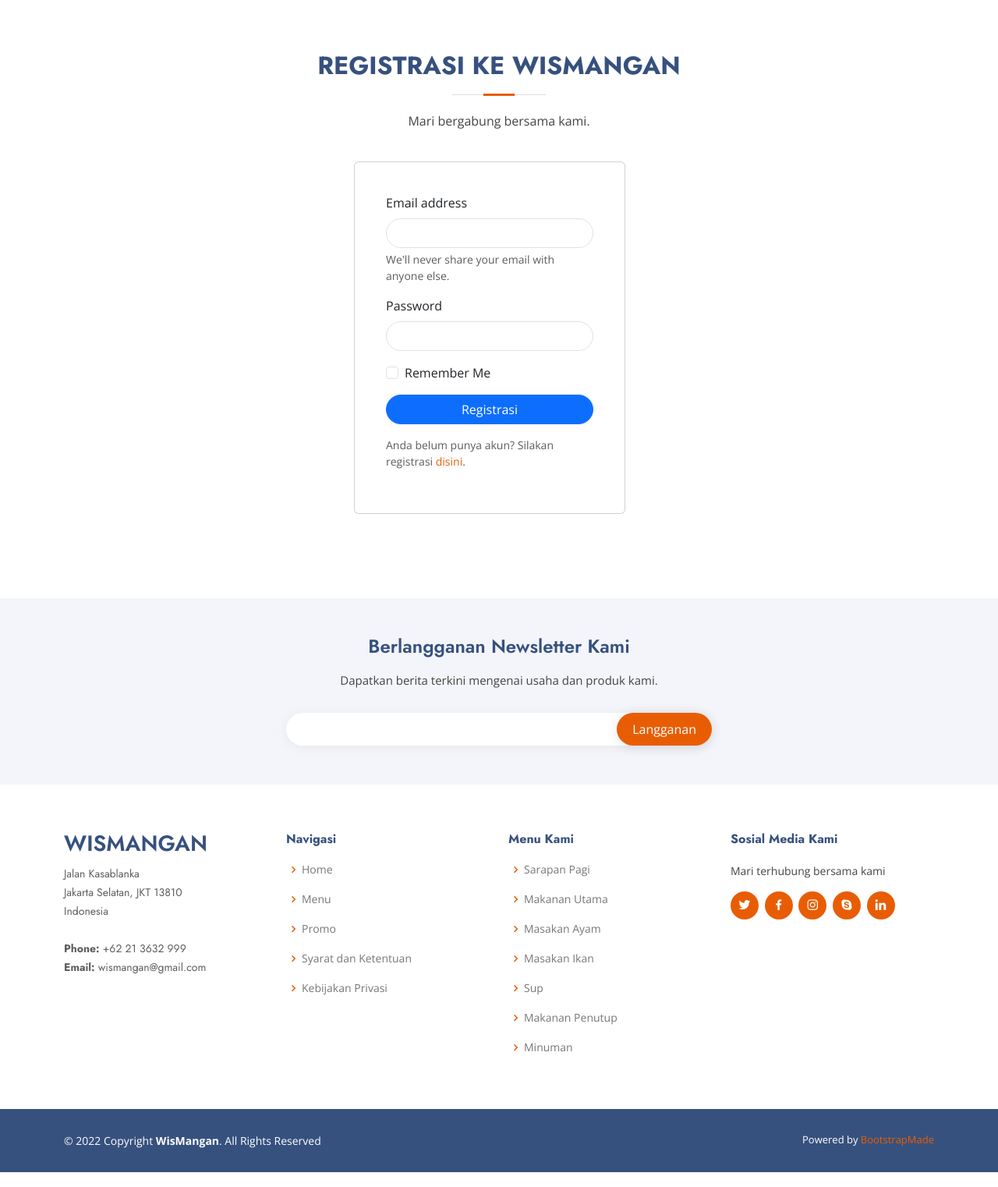
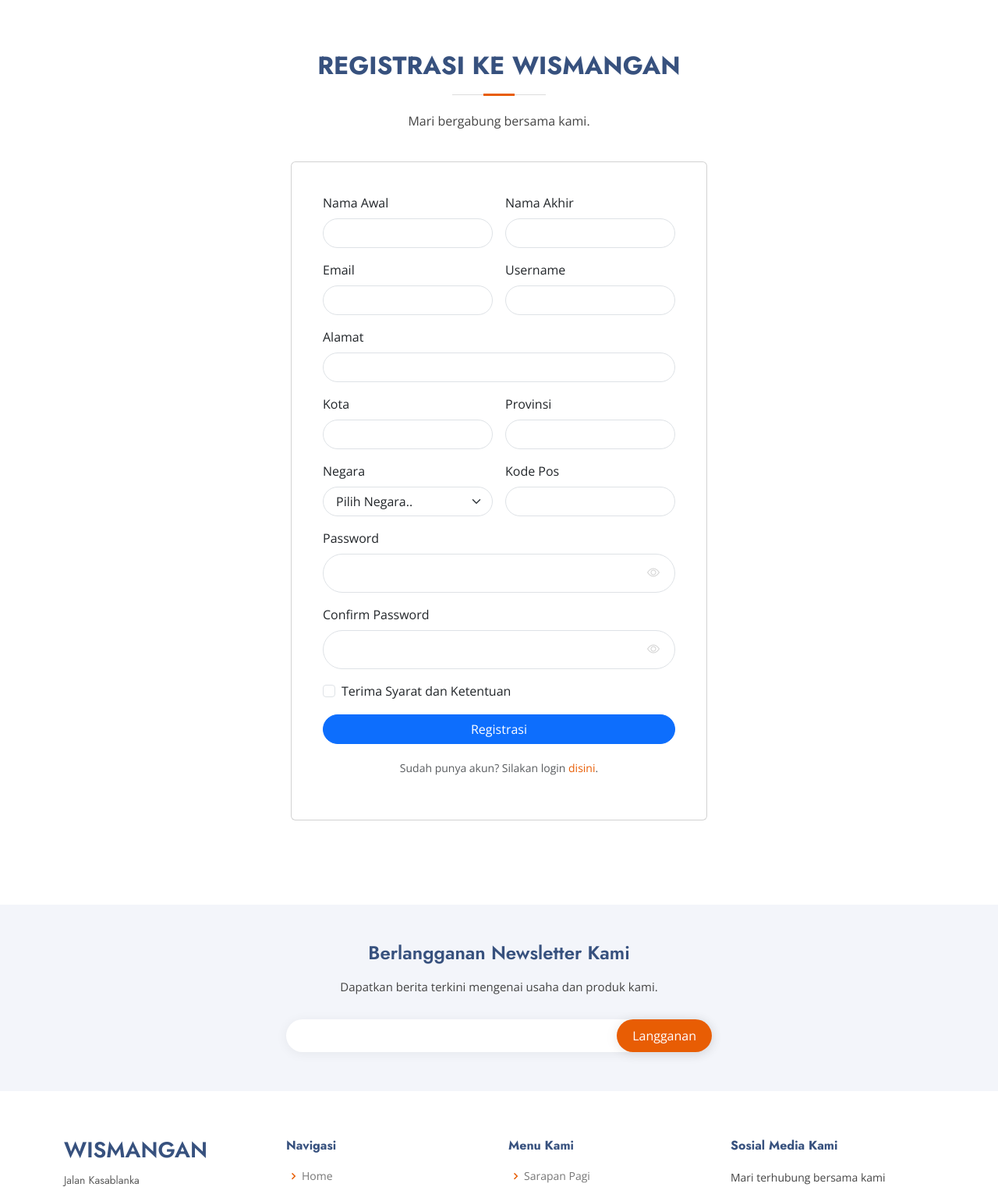
Before and after one commit to 08freyza/wismangan-ci4, a CodeIgniter 4 app: template app/Views/frontend/auth/registration.php in a window 1280 px wide. Shown: the part 73-1595 px from the top of the page at 78% size. Run offline with PHP 8.4 and a stand-in for CodeIgniter, Linux system fonts and the light colour scheme; the template is opened without the code that fills it, so the values that code supplies are empty; some libraries are stand-ins or nearby versions.

Commit message:
Add feature login, register and its Auth

```diff
--- a/app/Views/frontend/auth/registration.php
+++ b/app/Views/frontend/auth/registration.php
@@ -11,29 +11,76 @@
             </div>
             <p class="text-center">Mari bergabung bersama kami.</p>
 
-            <div class="row content">
-                <div class="row justify-content-md-center g-4">
-                    <div class="col-4 col-md-4 my-auto">
+            <div class="row content justify-content-center">
+                <div class="row justify-content-center g-4">
+                    <div class="col-12 col-lg-6 col-md-8 col-sm-12 my-auto">
                         <div class="card card-rounded p-4">
                             <div class="card-body">
-                                <form>
-                                    <div class="mb-3">
-                                        <label for="exampleInputEmail1" class="form-label">Email address</label>
-                                        <input type="email" class="form-control rounded-pill px-3" id="exampleInputEmail1" aria-describedby="emailHelp">
-                                        <div id="emailHelp" class="form-text">We'll never share your email with anyone else.</div>
+                                <form class="row g-3" action="post">
+                                    <div class="col-md-6">
+                                        <label for="firstname" class="form-label">Nama Awal</label>
+                                        <input type="name" class="form-control rounded-pill px-3" id="firstname" name="firstname">
                                     </div>
-                                    <div class="mb-3">
-                                        <label for="exampleInputPassword1" class="form-label">Password</label>
-                                        <input type="password" class="form-control rounded-pill px-3" id="exampleInputPassword1">
+                                    <div class="col-md-6">
+                                        <label for="lastname" class="form-label">Nama Akhir</label>
+                                        <input type="name" class="form-control rounded-pill px-3" id="lastname" name="lastname">
                                     </div>
-                                    <div class="mb-3 form-check">
-                                        <input type="checkbox" class="form-check-input" id="exampleCheck1">
-                                        <label class="form-check-label" for="exampleCheck1">Remember Me</label>
+                                    <div class="col-md-6">
+                                        <label for="email" class="form-label">Email</label>
+                                        <input type="email" class="form-control rounded-pill px-3" id="email" name="email">
                                     </div>
-                                    <div class="mb-3">
+                                    <div class="col-md-6">
+                                        <label for="username" class="form-label">Username</label>
+                                        <input type="name" class="form-control rounded-pill px-3" id="username" name="username">
+                                    </div>
+                                    <div class="col-12">
+                                        <label for="address" class="form-label">Alamat</label>
+                                        <input type="text" class="form-control rounded-pill px-3" id="address" name="address">
+                                    </div>
+                                    <div class="col-md-6">
+                                        <label for="city" class="form-label">Kota</label>
+                                        <input type="text" class="form-control rounded-pill px-3" id="city" name="city">
+                                    </div>
+                                    <div class="col-md-6">
+                                        <label for="province" class="form-label">Provinsi</label>
+                                        <input type="text" class="form-control rounded-pill px-3" id="province" name="province">
+                                    </div>
+                                    <div class="col-md-6">
+                                        <label for="state" class="form-label">Negara</label>
+                                        <select id="state" class="form-select rounded-pill px-3" name="state">
+                                            <option selected>Pilih Negara..</option>
+                                            <option value="Indonesia">Indonesia</option>
+                                            <option value="Singapura">Singapura</option>
+                                            <option value="Malaysia">Malaysia</option>
+                                            <option value="Amerika Serikat">Amerika Serikat</option>
+                                        </select>
+                                    </div>
+                                    <div class="col-md-6">
+                                        <label for="zip" class="form-label">Kode Pos</label>
+                                        <input type="text" class="form-control rounded-pill px-3" id="zip" name="zip">
+                                    </div>
+                                    <div class="col-12 password-container">
+                                        <label for="password" class="form-label">Password</label>
+                                        <input type="password" class="form-control rounded-pill px-3" id="password" name="password">
+                                        <i class="bi bi-eye" id="togglePassword"></i>
+                                    </div>
+                                    <div class="col-12 password-container">
+                                        <label for="confirmpassword" class="form-label">Confirm Password</label>
+                                        <input type="password" class="form-control rounded-pill px-3" id="confirmpassword" name="confirmpassword">
+                                        <i class="bi bi-eye" id="toggleConfirmPassword"></i>
+                                    </div>
+                                    <div class="col-12">
+                                        <div class="form-check">
+                                            <input class="form-check-input" type="checkbox" id="gridCheck">
+                                            <label class="form-check-label" for="gridCheck">
+                                                Terima Syarat dan Ketentuan
+                                            </label>
+                                        </div>
+                                    </div>
+                                    <div class="col-12 mb-3">
                                         <button type="submit" class="btn btn-primary rounded-pill px-3 w-100">Registrasi</button>
                                     </div>
-                                    <p class="form-text">Anda belum punya akun? Silakan registrasi <a href="<?= base_url('/registration') ?>">disini</a>.</p>
+                                    <p class="form-text text-center">Sudah punya akun? Silakan login <a href="<?= base_url('/login') ?>">disini</a>.</p>
                                 </form>
                             </div>
                         </div>
--- a/app/Views/layout/frontend/index.php
+++ b/app/Views/layout/frontend/index.php
@@ -24,9 +24,9 @@
     <link href="<?= base_url("frontend/assets/vendor/glightbox/css/glightbox.min.css") ?>" rel="stylesheet" />
     <link href="<?= base_url("frontend/assets/vendor/remixicon/remixicon.css") ?>" rel="stylesheet" />
     <link href="<?= base_url("frontend/assets/vendor/swiper/swiper-bundle.min.css") ?>" rel="stylesheet" />
-    <link rel="stylesheet" href="https://cdnjs.cloudflare.com/ajax/libs/font-awesome/6.2.1/css/all.min.css" integrity="sha512-MV7K8+y+gLIBoVD59lQIYicR65iaqukzvf/nwasF0nqhPay5w/9lJmVM2hMDcnK1OnMGCdVK+iQrJ7lzPJQd1w==" crossorigin="anonymous" referrerpolicy="no-referrer" />
     <link href="<?= base_url("frontend/assets/lib/owlcarousel/assets/owl.carousel.min.css") ?>" rel="stylesheet" />
-    <link rel="stylesheet" href="https://cdnjs.cloudflare.com/ajax/libs/font-awesome/6.2.1/css/all.min.css" integrity="sha512-MV7K8+y+gLIBoVD59lQIYicR65iaqukzvf/nwasF0nqhPay5w/9lJmVM2hMDcnK1OnMGCdVK+iQrJ7lzPJQd1w==" crossorigin="anonymous" referrerpolicy="no-referrer" />
+    <link href="<?= base_url('frontend/assets/vendor/sweetalert/dist/sweetalert2.css') ?>" rel="stylesheet">
+    <link href="https://cdnjs.cloudflare.com/ajax/libs/font-awesome/6.2.1/css/all.min.css" rel="stylesheet" integrity="sha512-MV7K8+y+gLIBoVD59lQIYicR65iaqukzvf/nwasF0nqhPay5w/9lJmVM2hMDcnK1OnMGCdVK+iQrJ7lzPJQd1w==" crossorigin="anonymous" referrerpolicy="no-referrer" />
 
     <!-- Template Main CSS File -->
     <link href="<?= base_url("frontend/assets/css/style.css") ?>" rel="stylesheet" />
@@ -70,6 +70,13 @@
 
     <!-- Template Main JS File -->
     <script src="<?= base_url("frontend/assets/js/main.js") ?>"></script>
+
+    <!-- Other JS Files -->
+    <?php
+    if (isset($script)) {
+        echo $script;
+    }
+    ?>
 </body>
 
 </html>
--- a/public/frontend/assets/css/style.css
+++ b/public/frontend/assets/css/style.css
@@ -1668,6 +1668,26 @@ section {
     }
 }
 
+/* Login */
+.password-container{
+    /* width: 400px; */
+    position: relative;
+}
+
+.password-container input[type="password"],
+.password-container input[type="text"] {
+    width: 100%;
+    padding: 12px 36px 12px 12px;
+    box-sizing: border-box;
+}
+.bi-eye, .bi-eye-slash {
+    position: absolute;
+    top: 53%;
+    right: 6%;
+    cursor: pointer;
+    color: lightgray;
+}
+
 /*--------------------------------------------------------------
 # Breadcrumbs
 --------------------------------------------------------------*/
--- a/public/frontend/assets/js/main.js
+++ b/public/frontend/assets/js/main.js
@@ -255,4 +255,26 @@
     });
   });
 
+  // Toogle Eye Icon Password
+
+  const togglePassword = document.querySelector('#togglePassword');
+  const toggleConfirmPassword = document.querySelector('#toggleConfirmPassword');
+  const password = document.querySelector('#password');
+  const confirmPassword = document.querySelector('#confirmpassword');
+
+  togglePassword.addEventListener('click', () => {
+    const type = password.getAttribute('type') === 'password' ? 'text' : 'password';
+    password.setAttribute('type', type);
+
+    const className =  togglePassword.className === 'bi bi-eye' ? 'bi bi-eye-slash' : 'bi bi-eye';
+    togglePassword.setAttribute('class', className);
+  });
+
+  toggleConfirmPassword.addEventListener('click', () => {
+    const type = confirmPassword.getAttribute('type') === 'password' ? 'text' : 'password';
+    confirmPassword.setAttribute('type', type);
+
+    const className =  toggleConfirmPassword.className === 'bi bi-eye' ? 'bi bi-eye-slash' : 'bi bi-eye';
+    toggleConfirmPassword.setAttribute('class', className);
+  });
 })()
```
Also changed, not shown: app/Controllers/Frontend/Auth.php (+47 -1 lines), app/Models/CustomerModel.php (added, +12 -0 lines), app/Models/WorkerModel.php (added, +12 -0 lines), app/Views/frontend/auth/login.php (+17 -10 lines), public/frontend/assets/js/userMessage.js (added, +17 -0 lines).
